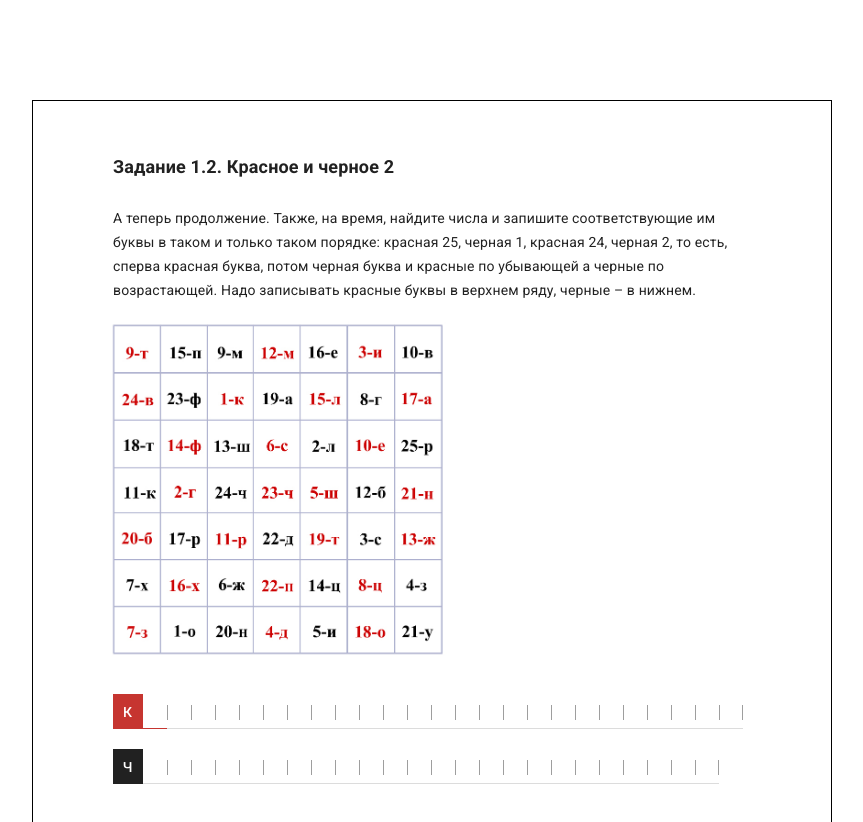
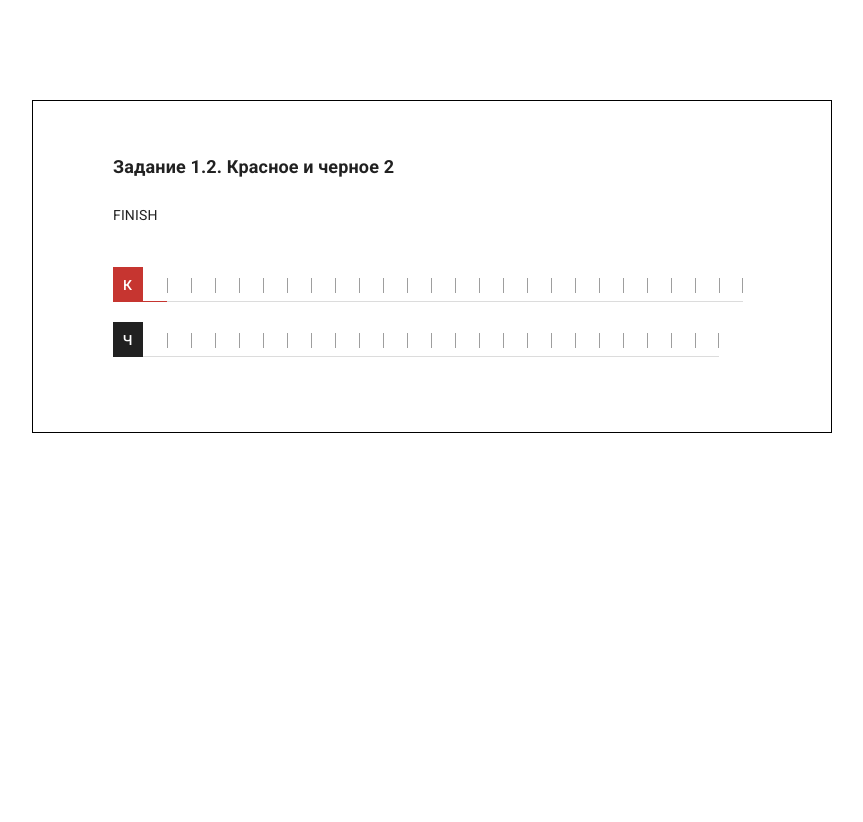
Before and after one commit to avtoriscenaria/archive-tasks, a React (Create React App) app: page / in a window 1280 px wide. Shown: the top 822 px of the page, without its empty margins (68-931 px from the left). After the commit the page ends 800 px from the top, so only its background shows below. Built offline with nearby package versions, Linux system fonts and the light colour scheme.

Commit message:
fix finished-styles

```diff
--- a/src/Container/Container.js
+++ b/src/Container/Container.js
@@ -110,7 +110,7 @@ export default class Container extends Component{
                 {/*              onChangeCrumbs={this.onChangeCrumbs}*/}
                 {/*/>*/}
                 <Task1_2 result={result} onChange={this.onChange}
-                       finished={false} fResults={<div>FINISH</div>} timeOut={true}/>
+                       finished={!false} fResults={<div>FINISH</div>} timeOut={true}/>
             </div>
         )
     }
--- a/src/Task1/Task1_1/Task1_1.js
+++ b/src/Task1/Task1_1/Task1_1.js
@@ -85,9 +85,9 @@ export default class  Task1_1 extends Component{
         const {finished, fResults, result, marginBottom} = this.props;
 
         return (
-            <div className='task1_1' style={{marginBottom}}>
+            <div className={`task1_1${finished ? ' -finished' : ''}`} style={{marginBottom}}>
                 <div className='name'>{translations.task1_1_name}</div>
-                <div className={`description${finished ? ' -finished' : ''}`}>
+                <div className={`description`}>
                     {
                         finished ? fResults : translations.task1_1_description
                     }
--- a/src/Task1/Task1_1/styles.scss
+++ b/src/Task1/Task1_1/styles.scss
@@ -26,10 +26,6 @@
     color: rgba(0, 0, 0, 0.87);
     text-align: left;
     white-space: pre-line;
-
-    &.-finished {
-      padding-bottom: 40px;
-    }
   }
 
   .task_image {
@@ -49,4 +45,15 @@
   .answers_fields {
     box-sizing: border-box;
   }
+
+
+  &.-finished {
+    .name {
+      padding-bottom: 26px;
+    }
+
+    .description {
+      padding-bottom: 40px;
+    }
+  }
 }
--- a/src/Task1/Task1_2/Task1_2.js
+++ b/src/Task1/Task1_2/Task1_2.js
@@ -91,9 +91,9 @@ export default class  Task1_2 extends Component{
         const {finished, fResults, result, marginBottom} = this.props;
 
         return (
-            <div className='task1_2' style={{marginBottom}}>
+            <div className={`task1_2${finished ? ' -finished' : ''}`} style={{marginBottom}}>
                 <div className='name'>{translations.task1_2_name}</div>
-                <div className={`description${finished ? ' -finished' : ''}`}>
+                <div className={`description`}>
                     {
                         finished ? fResults : translations.task1_2_description
                     }
--- a/src/Task1/Task1_2/styles.scss
+++ b/src/Task1/Task1_2/styles.scss
@@ -26,10 +26,6 @@
     color: rgba(0, 0, 0, 0.87);
     text-align: left;
     white-space: pre-line;
-
-    &.-finished {
-      padding-bottom: 40px;
-    }
   }
 
   .task_image {
@@ -49,4 +45,14 @@
   .answers_fields {
     box-sizing: border-box;
   }
+
+  &.-finished {
+    .name {
+      padding-bottom: 26px;
+    }
+
+    .description {
+      padding-bottom: 40px;
+    }
+  }
 }
--- a/src/Task2/Task2.js
+++ b/src/Task2/Task2.js
@@ -50,7 +50,7 @@ export default class Task2 extends Component{
         const {finished, fResults, timeOut, result, marginBottom} = this.props;
 
         return (
-            <div className='task2' style={{marginBottom}}>
+            <div className={`task2${finished ? ' -finished' : ''}`} style={{marginBottom}}>
                 <div className='name'>{translations.task2_name}</div>
                 <div className='description'>
                     {
--- a/src/Task2/styles.scss
+++ b/src/Task2/styles.scss
@@ -32,4 +32,14 @@
   .word-task {
 
   }
+
+  &.-finished {
+    .name {
+      padding-bottom: 26px;
+    }
+
+    .description {
+      padding-bottom: 28px;
+    }
+  }
 }
```
